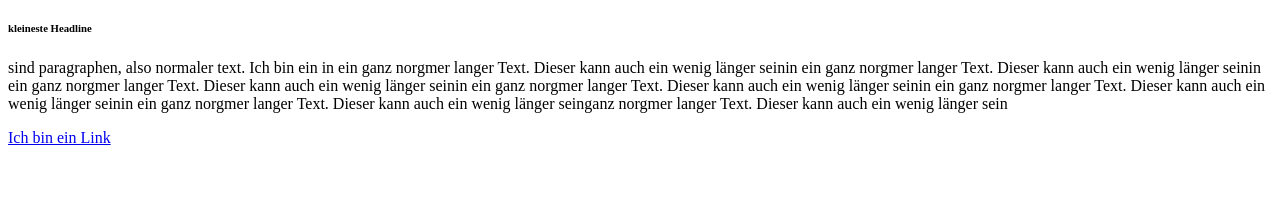
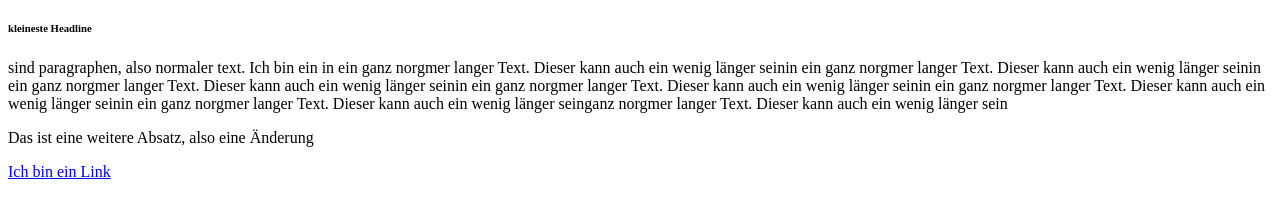
Before and after one commit to levikovacsberlin/erstewebsite, a plain HTML site: page index.html in a window 1280 px wide. Shown: the part 96-314 px from the top of the page. Drawn offline with Linux system fonts and the light colour scheme.

Commit message:
eine weitere Änderung des COdes

```diff
--- a/index.html
+++ b/index.html
@@ -4,4 +4,6 @@
 
 <p>sind paragraphen, also normaler text. Ich bin ein in ein ganz norgmer langer Text. Dieser kann auch ein wenig länger seinin ein ganz norgmer langer Text. Dieser kann auch ein wenig länger seinin ein ganz norgmer langer Text. Dieser kann auch ein wenig länger seinin ein ganz norgmer langer Text. Dieser kann auch ein wenig länger seinin ein ganz norgmer langer Text. Dieser kann auch ein wenig länger seinin ein ganz norgmer langer Text. Dieser kann auch ein wenig länger seinganz norgmer langer Text. Dieser kann auch ein wenig länger sein</p>
 
+<p>Das ist eine weitere Absatz, also eine Änderung</p>
+
 <a href="https://www.google.de">Ich bin ein Link</a>
```
